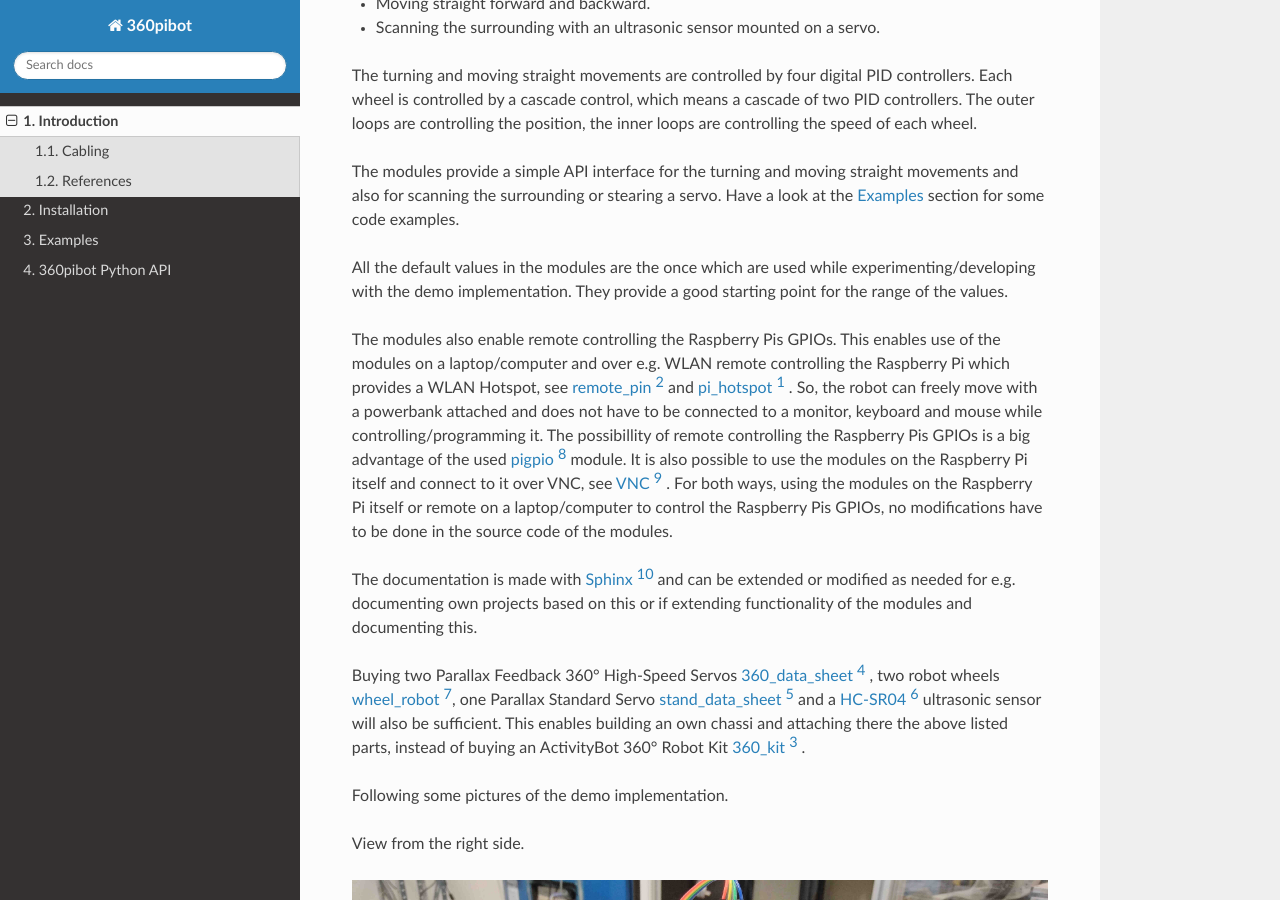
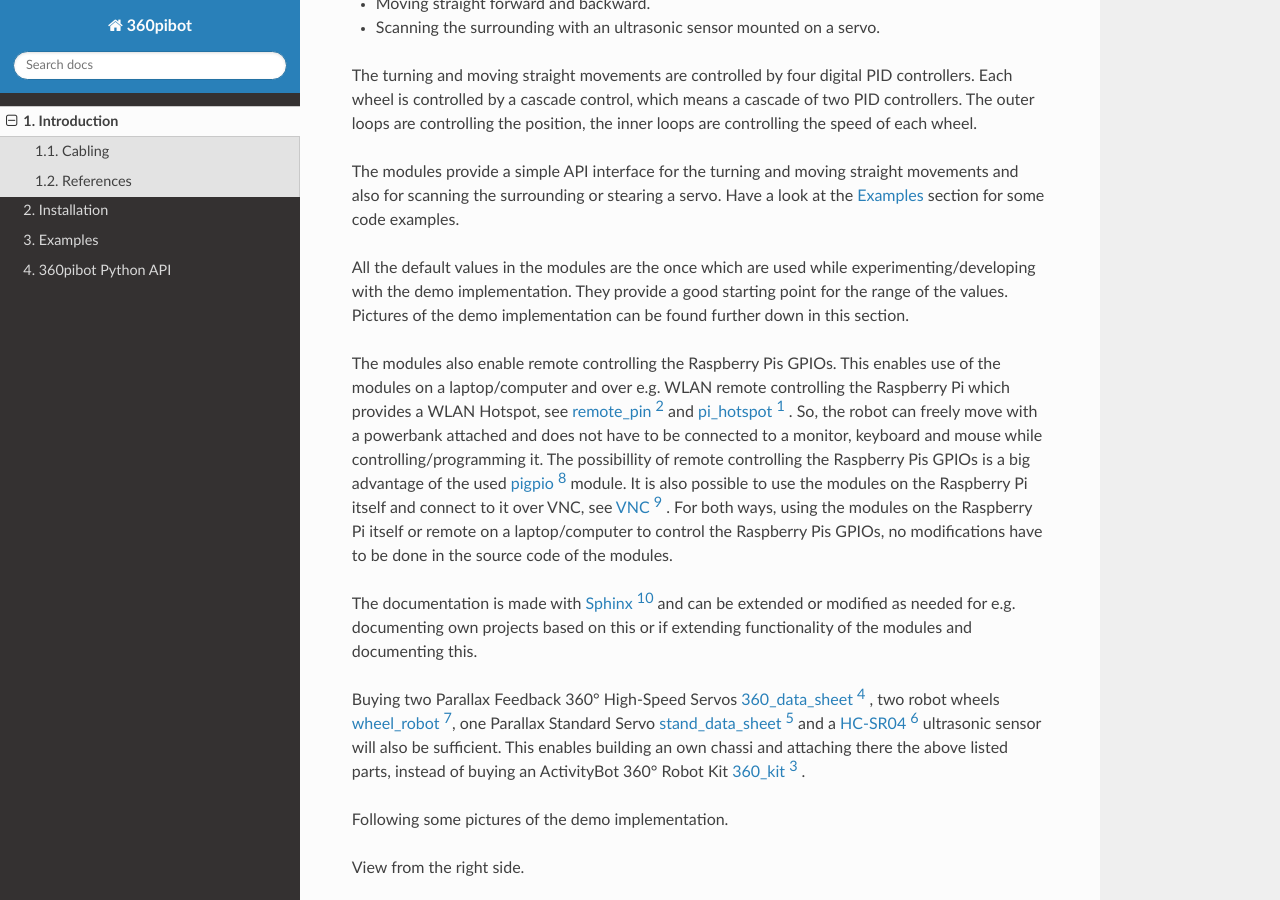
Before and after one commit to choeffer/360pibot, a Sphinx documentation site: the page built from docs/intro.rst, in a window 1280 px wide and 900 px high, scrolled down 336 px. Built offline with Sphinx 7.4.7 and the Read the Docs theme 2.0.0, drawn with Linux system fonts in a browser that asks for light colours.

```diff
--- a/README.rst
+++ b/README.rst
@@ -25,7 +25,8 @@
 
 All the default values in the modules are the once which are used while
 experimenting/developing with the demo implementation. They provide a good starting
-point for the range of the values.
+point for the range of the values. Pictures of the demo implementation can be
+found in the Introduction section of the documentation.
 
 The modules also enable remote controlling the Raspberry Pis GPIOs. This enables
 use of the modules on a laptop/computer and over e.g. WLAN remote controlling the Raspberry Pi
--- a/docs/intro.rst
+++ b/docs/intro.rst
@@ -24,7 +24,8 @@
 
 All the default values in the modules are the once which are used while
 experimenting/developing with the demo implementation. They provide a good starting
-point for the range of the values.
+point for the range of the values. Pictures of the demo implementation can be
+found further down in this section.
 
 The modules also enable remote controlling the Raspberry Pis GPIOs. This enables
 use of the modules on a laptop/computer and over e.g. WLAN remote controlling the Raspberry Pi
```
